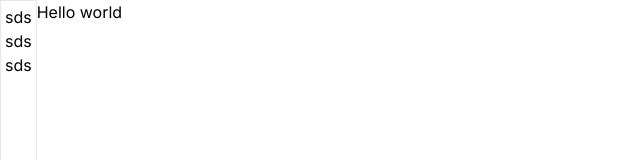
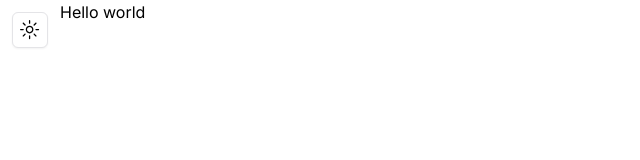
Before and after one commit to gokuljs/CustomGpt, a Next.js app: page / in a window 1280 px wide. Shown: the top 160 px of the page, without its empty margins (0-640 px from the left). Built offline with nearby package versions, Linux system fonts and the light colour scheme.

Commit message:
mode toggle fix

```diff
--- a/app/(routes)/layout.tsx
+++ b/app/(routes)/layout.tsx
@@ -1,3 +1,4 @@
+import { ModeToggle } from "@/components/mode-toggle";
 import React from "react";
 
 interface HomePageProps {
@@ -7,10 +8,8 @@ interface HomePageProps {
 const layout: React.FC<HomePageProps> = ({ children }) => {
   return (
     <div className="h-full w-full flex">
-      <aside className="px-1 py-1 min-w-2 border flex-col">
-        <div>sds</div>
-        <div>sds</div>
-        <div>sds</div>
+      <aside className="px-3 py-3 min-w-2">
+        <ModeToggle />
       </aside>
       <main>{children}</main>
     </div>
```
